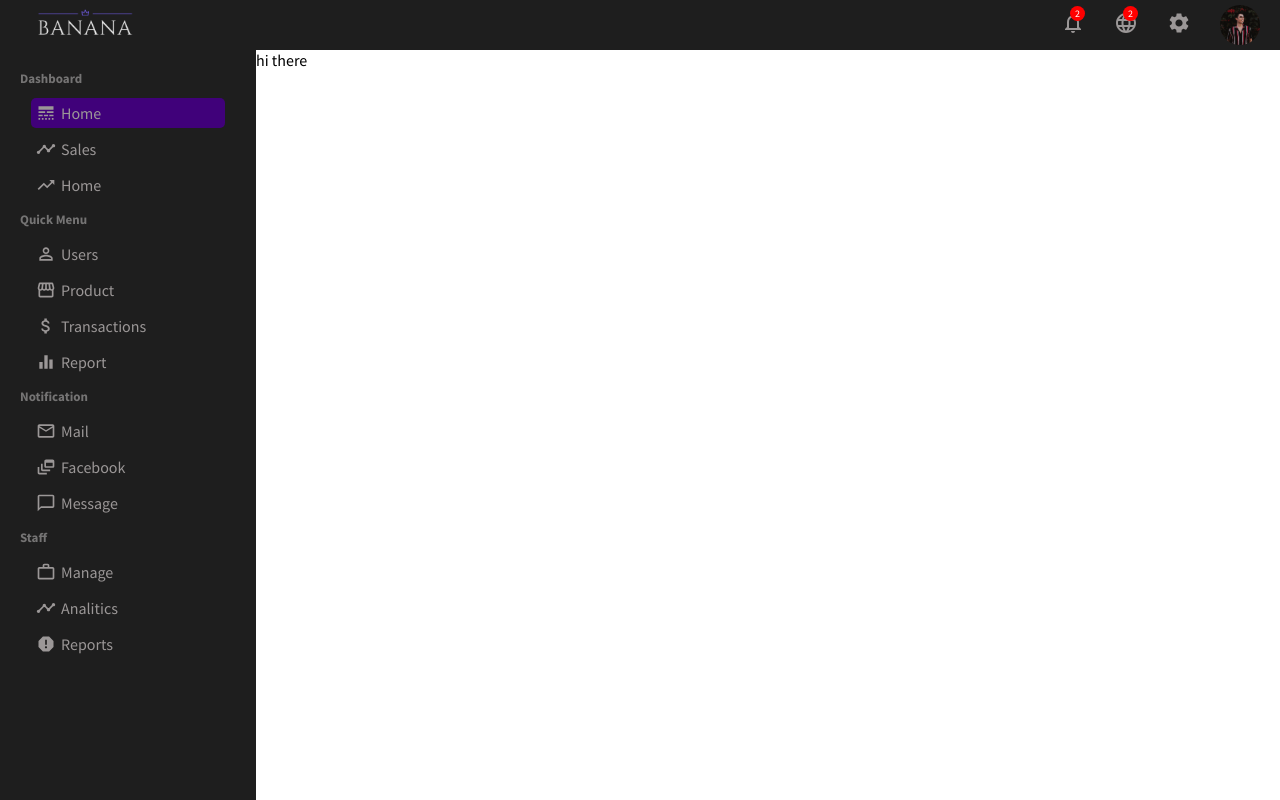
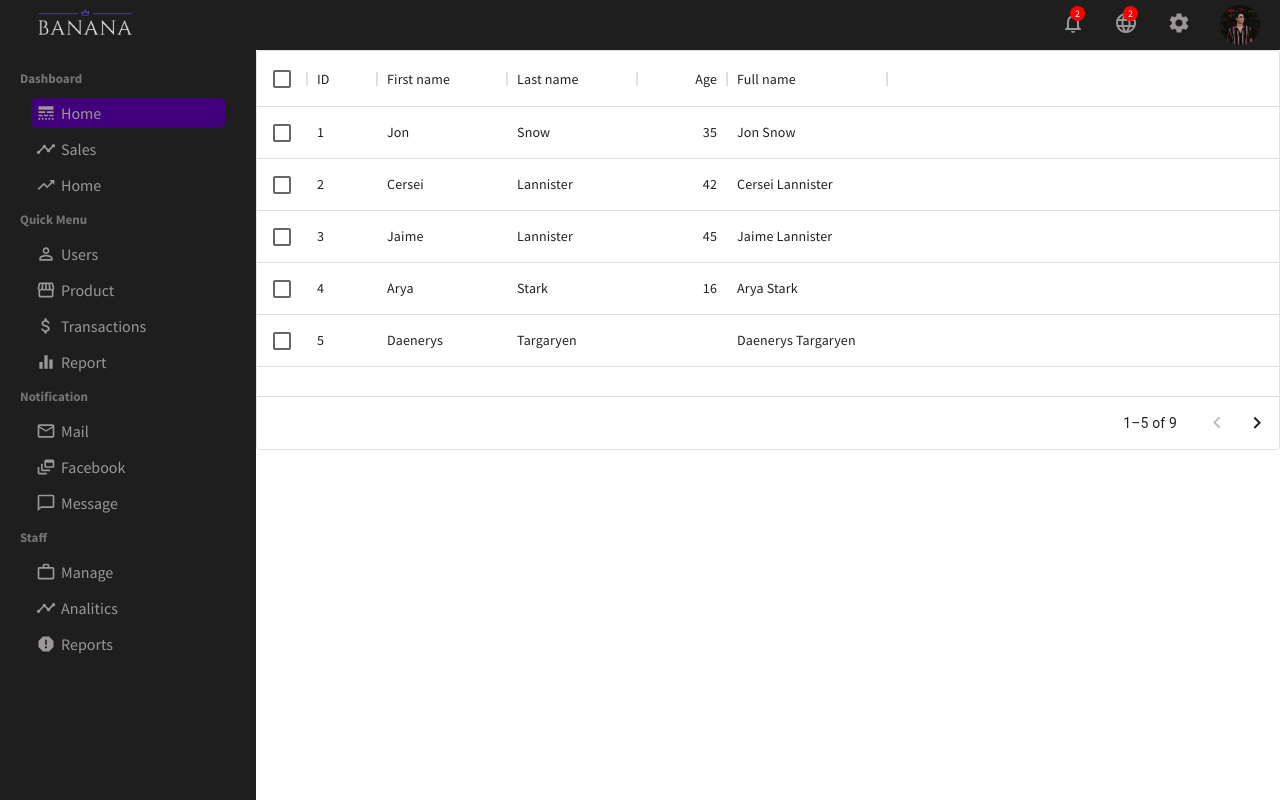
Before and after one commit to malekaridhi/ecommerceMern, a React (Create React App) app in the folder admin/: page /users in a window 1280 px wide. Built offline with nearby package versions, Linux system fonts and the light colour scheme.

Commit message:
userlist route

```diff
--- a/admin/src/pages/userList/UserList.jsx
+++ b/admin/src/pages/userList/UserList.jsx
@@ -1,10 +1,51 @@
 import React from 'react';
 import "./userList.css"
 import { DataGrid } from '@mui/x-data-grid';
+const columns = [
+    { field: 'id', headerName: 'ID', width: 70 },
+    { field: 'firstName', headerName: 'First name', width: 130 },
+    { field: 'lastName', headerName: 'Last name', width: 130 },
+    {
+      field: 'age',
+      headerName: 'Age',
+      type: 'number',
+      width: 90,
+    },
+    {
+      field: 'fullName',
+      headerName: 'Full name',
+      description: 'This column has a value getter and is not sortable.',
+      sortable: false,
+      width: 160,
+      valueGetter: (params) =>
+        `${params.row.firstName || ''} ${params.row.lastName || ''}`,
+    },
+  ];
+
+  const rows = [
+    { id: 1, lastName: 'Snow', firstName: 'Jon', age: 35 },
+    { id: 2, lastName: 'Lannister', firstName: 'Cersei', age: 42 },
+    { id: 3, lastName: 'Lannister', firstName: 'Jaime', age: 45 },
+    { id: 4, lastName: 'Stark', firstName: 'Arya', age: 16 },
+    { id: 5, lastName: 'Targaryen', firstName: 'Daenerys', age: null },
+    { id: 6, lastName: 'Melisandre', firstName: null, age: 150 },
+    { id: 7, lastName: 'Clifford', firstName: 'Ferrara', age: 44 },
+    { id: 8, lastName: 'Frances', firstName: 'Rossini', age: 36 },
+    { id: 9, lastName: 'Roxie', firstName: 'Harvey', age: 65 },
+  ];
+
 const UserList = () => {
     return (
         <div className="userList">
-hi there
+<div style={{ height: 400, width: '100%' }}>
+      <DataGrid
+        rows={rows}
+        columns={columns}
+        pageSize={5}
+        rowsPerPageOptions={[5]}
+        checkboxSelection
+      />
+    </div>
         </div>
      );
 }
```
